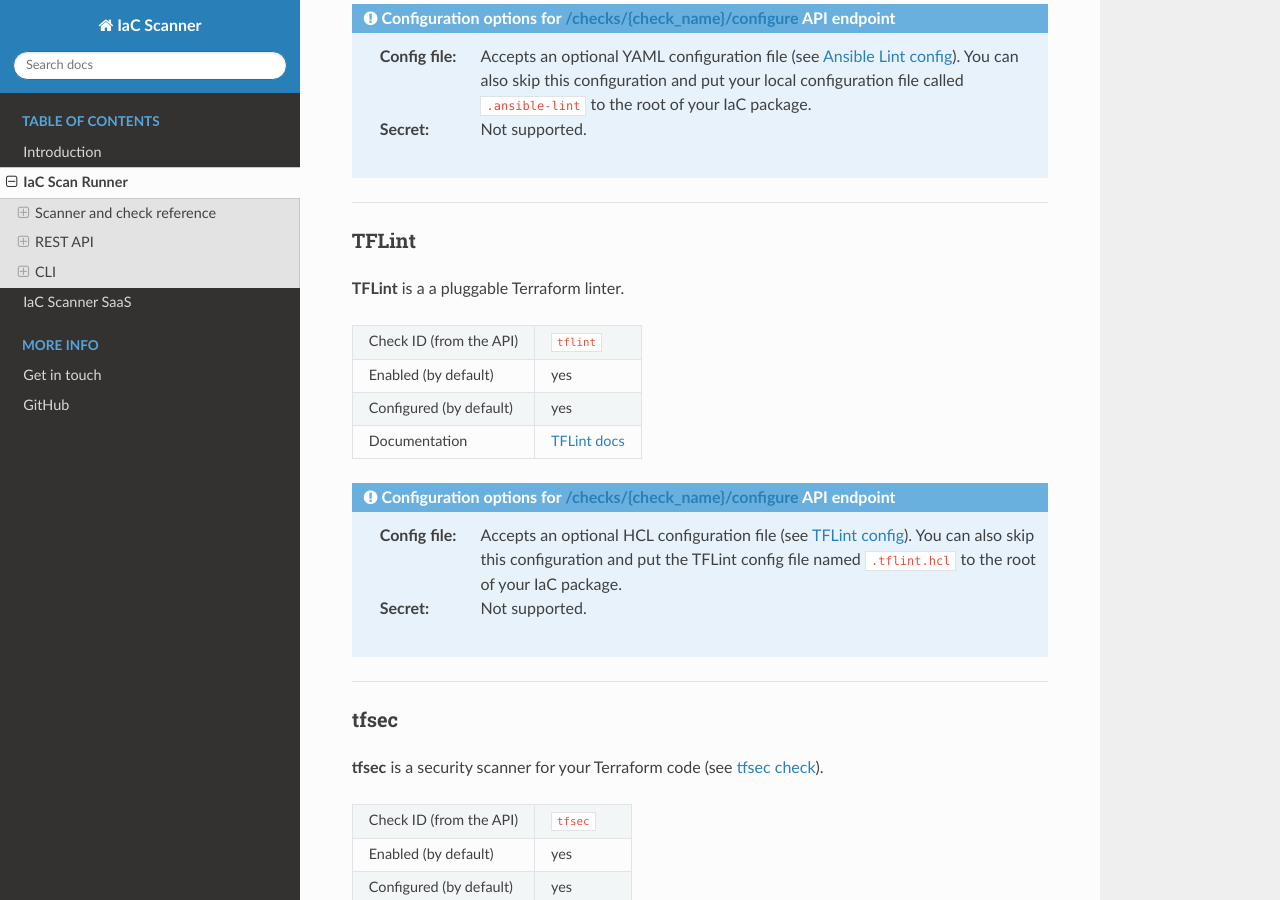
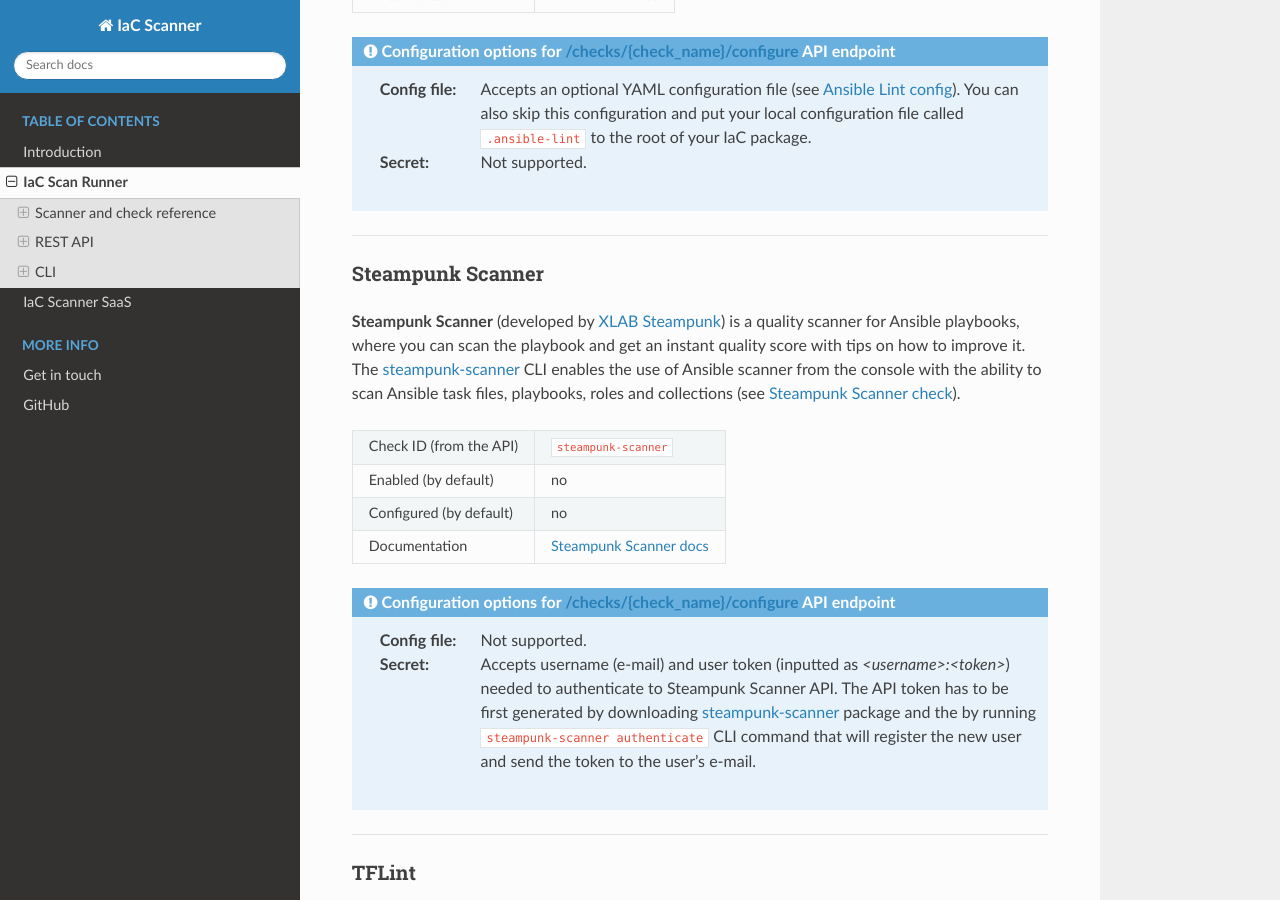
Before and after one commit to xlab-si/iac-scanner-docs, a Sphinx documentation site: the page built from docs/02-runner.rst, in a window 1280 px wide and 900 px high, scrolled down 2126 px. Built offline with Sphinx 7.4.7 and the Read the Docs theme 2.0.0, drawn with Linux system fonts in a browser that asks for light colours; some of the changed text lies outside the part shown.

Commit message:
Document Steampunk Scanner

```diff
--- a/docs/02-runner.rst
+++ b/docs/02-runner.rst
@@ -25,6 +25,8 @@ IaC Scan Runner currently supports the following *IaC checks* that can be execut
 | `xOpera TOSCA parser`_        | TOSCA                      | yes                        | no                         |
 +-------------------------------+----------------------------+----------------------------+----------------------------+
 | `Ansible Lint`_               | Ansible                    | yes                        | no                         |
++-------------------------------+----------------------------+----------------------------+----------------------------+
+| `Steampunk Scanner`_          | Ansible                    | no                         | yes                        |
 +-------------------------------+----------------------------+----------------------------+----------------------------+
 | `TFLint`_                     | Terraform                  | yes                        | no                         |
 +-------------------------------+----------------------------+----------------------------+----------------------------+
@@ -134,6 +136,42 @@ Ansible Lint
     :Secret:
 
         Not supported.
+
+------------------------------------------------------------------------------------------------------------------------
+
+.. _Steampunk Scanner:
+
+Steampunk Scanner
+#################
+
+**Steampunk Scanner** (developed by `XLAB Steampunk`_) is a quality scanner for Ansible playbooks, where you can scan
+the playbook and get an instant quality score with tips on how to improve it.
+The `steampunk-scanner`_ CLI enables the use of Ansible scanner from the console with the ability to scan Ansible task
+files, playbooks, roles and collections (see `Steampunk Scanner check`_).
+
++-------------------------+----------------------------+
+| Check ID (from the API) | ``steampunk-scanner``      |
++-------------------------+----------------------------+
+| Enabled (by default)    | no                         |
++-------------------------+----------------------------+
+| Configured (by default) | no                         |
++-------------------------+----------------------------+
+| Documentation           | `Steampunk Scanner docs`_  |
++-------------------------+----------------------------+
+
+.. admonition:: Configuration options for `/checks/{check_name}/configure`_ API endpoint
+
+    :Config file:
+
+        Not supported.
+
+    :Secret:
+
+        Accepts username (e-mail) and user token (inputted as `<username>:<token>`) needed to authenticate to Steampunk
+        Scanner API.
+        The API token has to be first generated by downloading `steampunk-scanner`_ package and the by running
+        ``steampunk-scanner authenticate`` CLI command that will register the new user and send the token to the
+        user's e-mail.
 
 ------------------------------------------------------------------------------------------------------------------------
 
@@ -770,7 +808,7 @@ SonarScanner
 
     :Secret:
 
-        Accepts and optional user token to authenticate to `SonarQube`_ or `SonarCloud`_.
+        Accepts an optional user token to authenticate to `SonarQube`_ or `SonarCloud`_.
         The API token is generated in the `SonarQube`_ or `SonarCloud`_ UI user settings and requires user to have an
         account (for more info see `SonarQube user authentication token`_).
 
@@ -1180,6 +1218,10 @@ Commands
 .. _Ansible Lint check: https://github.com/willthames/ansible-lint/
 .. _Ansible Lint docs: https://ansible-lint.readthedocs.io/en/latest/
 .. _Ansible Lint config: https://ansible-lint.readthedocs.io/en/latest/configuring.html
+.. _Steampunk Scanner check: https://github.com/xlab-steampunk/steampunk-scanner-cli
+.. _XLAB Steampunk: https://steampunk.si/
+.. _Steampunk Scanner docs: https://scanner.steampunk.si/
+.. _steampunk-scanner: https://pypi.org/project/steampunk-scanner/
 .. _TFLint check: https://github.com/terraform-linters/tflint/
 .. _TFLint docs: https://github.com/terraform-linters/tflint/tree/master/docs/user-guide
 .. _TFLint config: https://github.com/terraform-linters/tflint/blob/master/docs/user-guide/config.md
```
